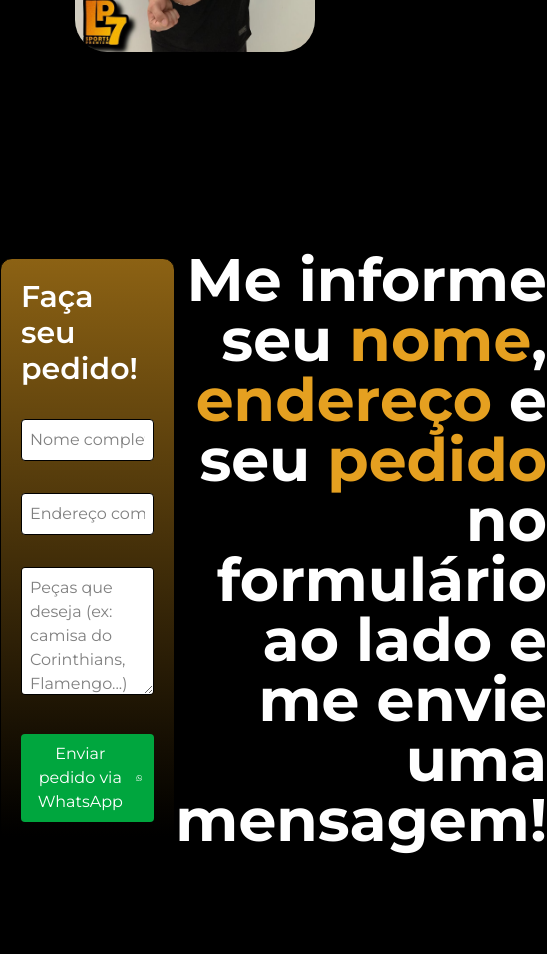
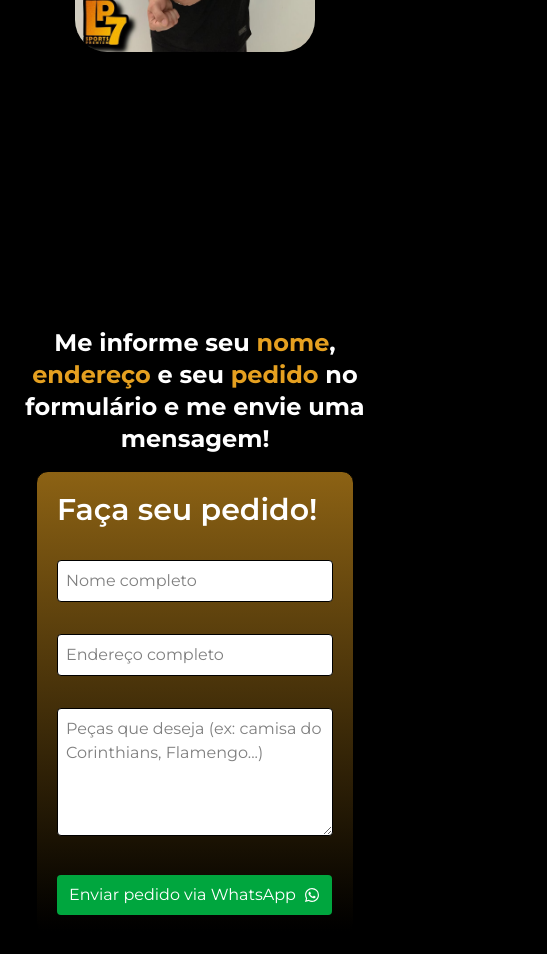
Before and after one commit to JoaoTomeSZ/LP7-IMPORTS, a React (Vite) app: page / in a window 390 px wide. Shown: the part 1560-2514 px from the top of the page, 547 px wide, since content can reach past the window. Built offline with nearby package versions, Linux system fonts and the light colour scheme.

Commit message:
fix: Talk to me Responsivity

```diff
--- a/src/components/talkToMe/TalkMe.jsx
+++ b/src/components/talkToMe/TalkMe.jsx
@@ -21,8 +21,7 @@ const TalkMe = () => {
     }
 
   return (
-        <div className='flex justify-center items-center max-w-full w-full'>
-
+        <div className='flex items-left justify-start max-w-full w-full lg:p-0 p-4'>
             <form onSubmit={sendMessage} className="space-y-8 max-w-md mx-auto p-5 border rounded-xl shadow-md  bg-gradient-to-t from-black/5 to-[#e5a0209c]">
               <h1 className='text-3xl font-semibold text-white text-left'>Faça seu pedido!</h1>
       <input
--- a/src/components/talkToMe/TalkToMe.jsx
+++ b/src/components/talkToMe/TalkToMe.jsx
@@ -4,8 +4,8 @@ import TalkToMeText from './TalkToMeText'
 
 const TalkToMe = () => {
   return (
-    <div id='faleComigo' className='min-h-screen max-w-full flex justify-center'>
-        <div className='flex max-w-full w-full justify-between items-center'>
+    <div id='faleComigo' className='min-h-screen h-full max-w-full flex '>
+        <div className='flex sm:flex-row flex-col-reverse max-w-full w-full md:items-center items-center p-5'>
             <TalkMe/>
             <TalkToMeText/>
         </div>
--- a/src/components/talkToMe/TalkToMeText.jsx
+++ b/src/components/talkToMe/TalkToMeText.jsx
@@ -4,8 +4,8 @@ const TalkToMeText = () => {
   return (
     <div className='max-w-full w-full'>
         <div>
-            <h1 className='text-white text-6xl font-bold max-w-[850px] text-right'>
-                Me informe seu <span className='text-[#E5A020]'>nome</span>, <span className='text-[#E5A020]'>endereço</span> e seu <span className='text-[#E5A020]'>pedido</span> no formulário ao lado e me envie uma mensagem!
+            <h1 className='text-white text-2xl md:text-5xl lg:text-6xl font-bold max-w-full w-full lg:max-w-[850px] text-center md:text-right'>
+                Me informe seu <span className='text-[#E5A020]'>nome</span>, <span className='text-[#E5A020]'> endereço</span> e seu<span className='text-[#E5A020]'> pedido</span> no formulário e me envie uma mensagem!
             </h1>
         </div>
 
```
